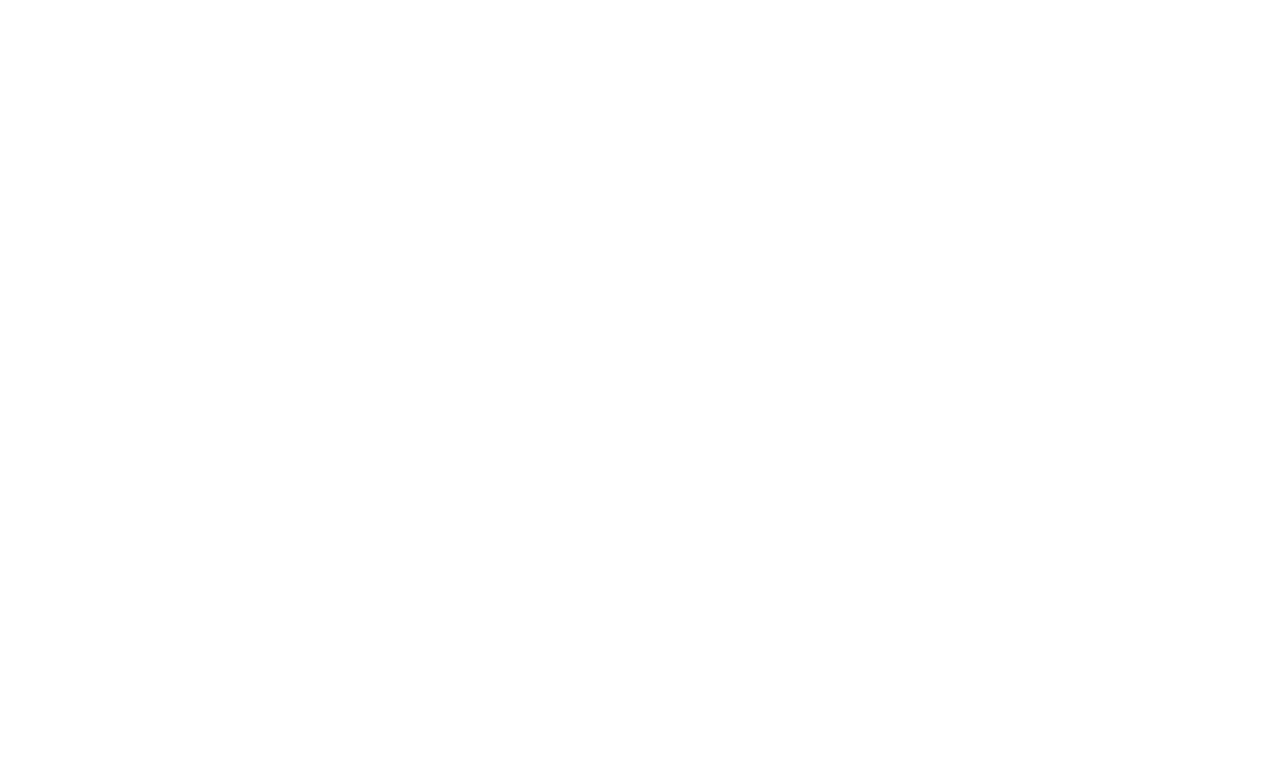
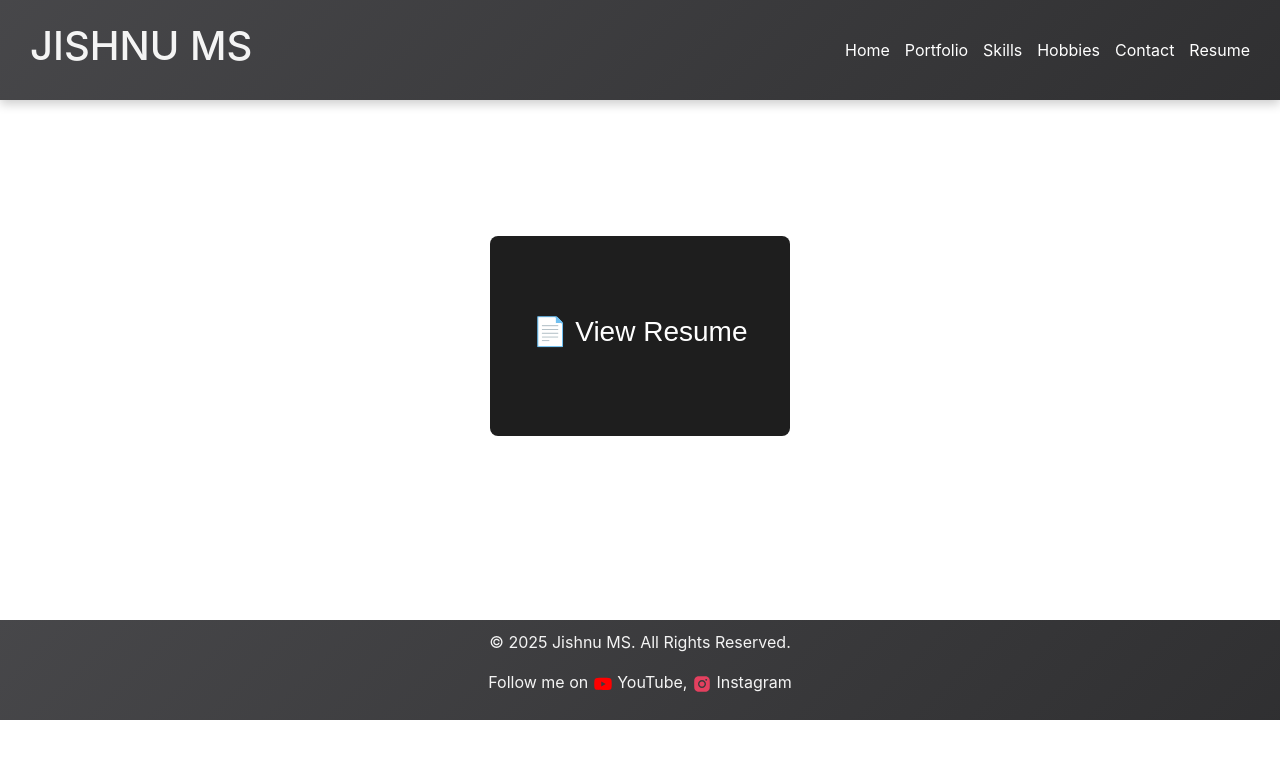
Before and after one commit to Jishnu-ms/REACT-PORTFOLIO, a React (Create React App) app: page /resume in a window 1280 px wide. Before the commit this address had no page. Shown: the top 758 px of the page. Built offline with nearby package versions, Linux system fonts and the light colour scheme; the HTML template or start-up script is replaced by a standard one.

Commit message:
Resume added

```diff
--- a/src/App.js
+++ b/src/App.js
@@ -5,6 +5,7 @@
 import Skills from "./pages/Skills";
 import Qualifications from "./pages/Qualifications";
 import Contact from "./pages/Contact";
+import Resume from "./pages/Resume";
 
 const App = () => {
   return (
@@ -15,6 +16,8 @@
         <Route path="/skills" element={<Skills />} />
         <Route path="/qualifications" element={<Qualifications />} />
         <Route path="/contact" element={<Contact />} />
+        <Route path="/resume" element={<Resume />} />
+
       </Routes>
     </Router>
   );
--- a/src/components/Navbar.css
+++ b/src/components/Navbar.css
@@ -15,7 +15,7 @@
 
 
   /* Title styling */
-  .h1 {
+  h1 {
     margin: 0;
     font-size: 24px;
   }
@@ -83,31 +83,57 @@
   padding: 15px 30px;
   position: relative;
   height: 100px;
-
+  margin-top: 0;
+  left: 0;
+  width: 100%;
+  border-radius: 0;
   box-shadow: 0px 4px 10px rgba(0, 0, 0, 0.2);
   backdrop-filter: blur(5px);
-  transition: all 0.6s ease-in-out; /* Smoother transition */
+  transform: translateX(0);
+  transition:
+    margin-top 0.6s cubic-bezier(0.4,0,0.2,1),
+    position 0.6s cubic-bezier(0.4,0,0.2,1),
+    top 0.6s cubic-bezier(0.4,0,0.2,1),
+    left 0.6s cubic-bezier(0.4,0,0.2,1),
+    width 0.6s cubic-bezier(0.4,0,0.2,1),
+    height 0.6s cubic-bezier(0.4,0,0.2,1),
+    background 0.6s cubic-bezier(0.4,0,0.2,1),
+    border-radius 0.6s cubic-bezier(0.4,0,0.2,1),
+    box-shadow 0.6s cubic-bezier(0.4,0,0.2,1),
+    backdrop-filter 0.6s cubic-bezier(0.4,0,0.2,1),
+    transform 0.6s cubic-bezier(0.4,0,0.2,1);
 }
 
 /* Floating Navbar when Scrolled */
 .top.scrolled {
-  margin-left: 60%;
   margin-top: 10px;
   position: fixed;
   top: 0;
-  left: 0;
-  width: 40%;
+  left: 50%;
+  transform: translateX(-50%);
+  width: 50%;
   height: 60px; /* Smaller height */
   background: rgba(51, 51, 54, 0.7); /* Less transparency for a smoother transition */
   border-radius: 20px;
   box-shadow: 0px 4px 15px rgba(0, 0, 0, 0.3);
   backdrop-filter: blur(10px); /* Increase blur for a better effect */
   z-index: 1000;
-  transition: all 0.6s ease-in-out; /* Ensures smooth transformation */
+  transition:
+    margin-top 0.6s cubic-bezier(0.4,0,0.2,1),
+    position 0.6s cubic-bezier(0.4,0,0.2,1),
+    top 0.6s cubic-bezier(0.4,0,0.2,1),
+    left 0.6s cubic-bezier(0.4,0,0.2,1),
+    width 0.6s cubic-bezier(0.4,0,0.2,1),
+    height 0.6s cubic-bezier(0.4,0,0.2,1),
+    background 0.6s cubic-bezier(0.4,0,0.2,1),
+    border-radius 0.6s cubic-bezier(0.4,0,0.2,1),
+    box-shadow 0.6s cubic-bezier(0.4,0,0.2,1),
+    backdrop-filter 0.6s cubic-bezier(0.4,0,0.2,1),
+    transform 0.6s cubic-bezier(0.4,0,0.2,1);
 }
 
 /* Adjust text size and spacing when scrolled */
-.top.scrolled .h1 {
+.top.scrolled h1 {
   font-size: 1.4rem;
   transition: font-size 0.6s ease-in-out;
 }
--- a/src/components/Navbar.js
+++ b/src/components/Navbar.js
@@ -28,6 +28,7 @@
         <Link className="txt" to="/skills">Skills</Link>
         <Link className="txt" to="/qualifications">Hobbies</Link>
         <Link className="txt" to="/contact">Contact</Link>
+        <Link className="txt" to="/resume">Resume</Link>
       </nav>
     </header>
   );
--- a/src/pages/Home.js
+++ b/src/pages/Home.js
@@ -15,6 +15,8 @@
         <section className="sec">
 
             <h2 className="info" >About Me</h2>
+
+
             <img className="image" src="/pictures/jishu.jpeg" alt="Waste"
             />
 
--- a/src/pages/Portfolio.js
+++ b/src/pages/Portfolio.js
@@ -31,7 +31,7 @@
                 <div className="col-md-4 col-12" data-aos="fade-up" data-aos-delay="100">
                   <div
                     className="tile text-center"
-                    onClick={() => openPopup("cv/index2.html")}
+                    onClick={() => openPopup("https://react-portfolio-vert-delta.vercel.app")}
                   >
                     <h1 className="tt">PORTFOLIO</h1>
                     <br></br>
@@ -93,7 +93,7 @@
                 <div className="col-md-4 col-12" data-aos="fade-up" data-aos-delay="200">
                   <div
                     className="tile text-center"
-                    onClick={() => openPopup("Logi/facebook.html")}
+                    onClick={() => openPopup("https://jishnu-ms.github.io/netflixclone-using-react/")}
                   >
                     <h1 className="tt">NETFLIX CLONE</h1>
                     <br></br>
@@ -108,7 +108,7 @@
                 <div className="col-md-4 col-12" data-aos="fade-up" data-aos-delay="200">
                   <div
                     className="tile text-center"
-                    onClick={() => openPopup("Logi/facebook.html")}
+                    onClick={() => openPopup("https://jishnu-ms.github.io/netflixclone-using-react/")}
                   >
                     <h1 className="tt">TODO APP</h1>
                     <br></br>
--- /dev/null
+++ b/src/pages/Resume.css
@@ -0,0 +1,69 @@
+.res {
+  font-family: 'Arial', sans-serif;
+  color: #fff;
+  padding: 20px;
+
+  text-align: center;
+  height: 65vh;
+  box-sizing: border-box;
+  align-items: center;
+}
+
+/* Resume tile */
+.resume-tile {
+    display: flex;
+    flex-direction: column;
+    justify-content: center;
+    align-items: center;
+    text-align: center;
+    height: 200px;
+    background-color: #1e1e1e;
+    margin: 20px auto;
+    width: 300px;
+    cursor: pointer;
+    border-radius: 8px;
+    transition: background-color 0.3s;
+    padding: 20px;
+}
+
+.resume-tile:hover {
+  background-color: #2c2c2c;
+}
+
+/* Modal overlay */
+.modal-overlay {
+  position: fixed;
+  top: 0;
+  left: 0;
+  width: 100%;
+  height: 100%;
+
+  display: flex;
+  align-items: center;
+  justify-content: center;
+  z-index: 1000;
+}
+
+/* Modal content */
+.modal-content {
+  background-color: #222;
+  padding: 20px;
+  border-radius: 10px;
+  width: 80%;
+  max-width: 800px;
+  position: relative;
+}
+
+/* Close button */
+.close-button {
+  position: absolute;
+  top: 10px;
+  right: 15px;
+  background: #ff5c5c;
+  color: #fff;
+  border: none;
+  border-radius: 50%;
+  width: 30px;
+  height: 30px;
+  cursor: pointer;
+}
--- /dev/null
+++ b/src/pages/Resume.js
@@ -0,0 +1,40 @@
+import React, { useState } from "react";
+import "./Resume.css";
+import Layout from "../components/Layout";
+
+const Resume = () => {
+  const [showModal, setShowModal] = useState(false);
+
+  const openResume = () => setShowModal(true);
+  const closeResume = () => setShowModal(false);
+
+  return (
+    <Layout>
+      <div className="res">
+        <br></br>
+        <br></br>
+        <h2 className="info">Resume</h2>
+
+        <div className="resume-tile" onClick={openResume}>
+          <h3>📄 View Resume</h3>
+        </div>
+
+        {showModal && (
+          <div className="modal-overlay" onClick={closeResume}>
+            <div className="modal-content" onClick={(e) => e.stopPropagation()}>
+              <button className="close-button" onClick={closeResume}>X</button>
+              <iframe
+                src="/pictures/Jishn.pdf"
+                title="Resume PDF"
+                width="100%"
+                height="600px"
+              />
+            </div>
+          </div>
+        )}
+      </div>
+    </Layout>
+  );
+};
+
+export default Resume;
```
Also changed, not shown: 1 other file (tests, documents, lock files or other folders).
